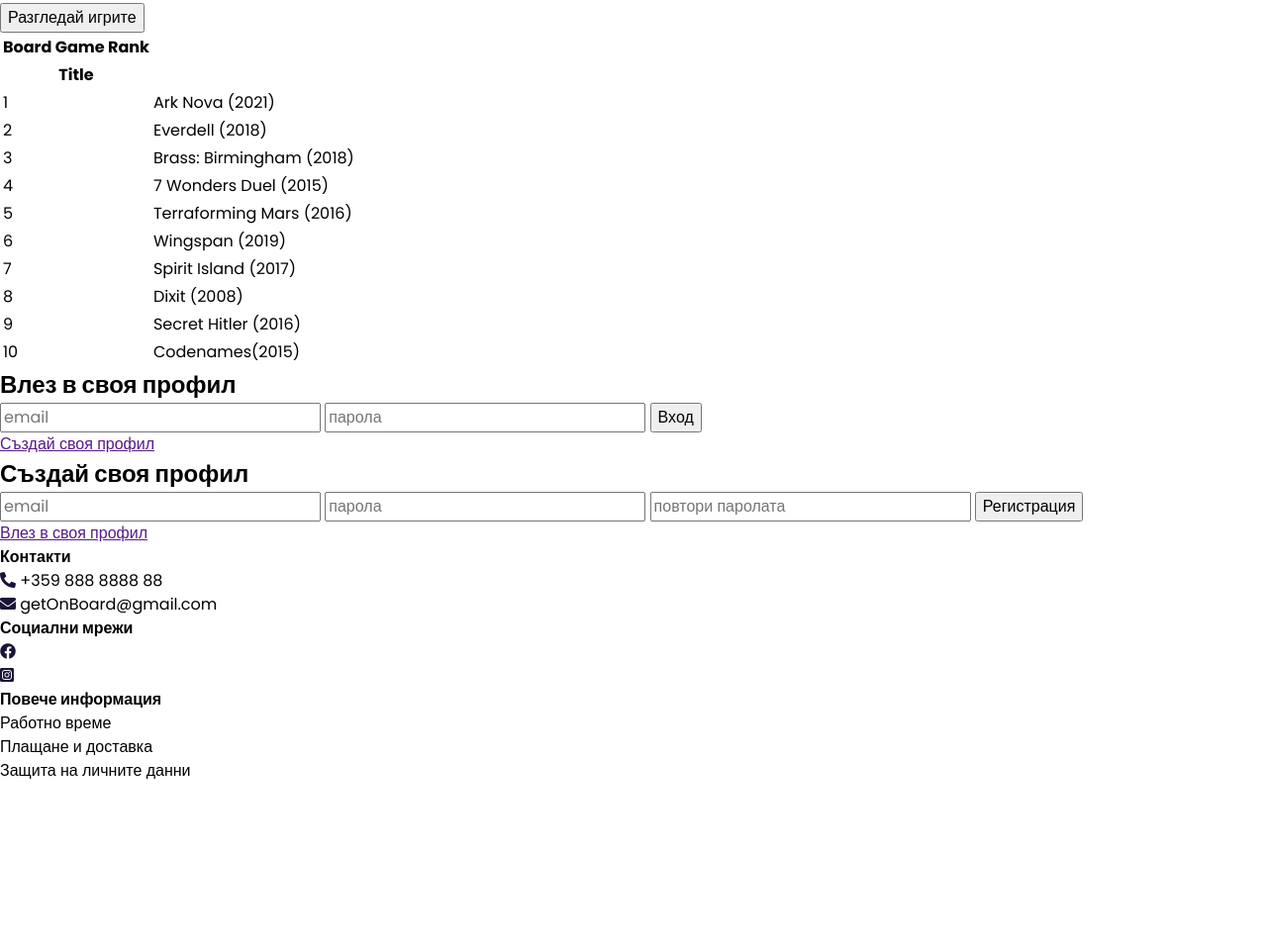
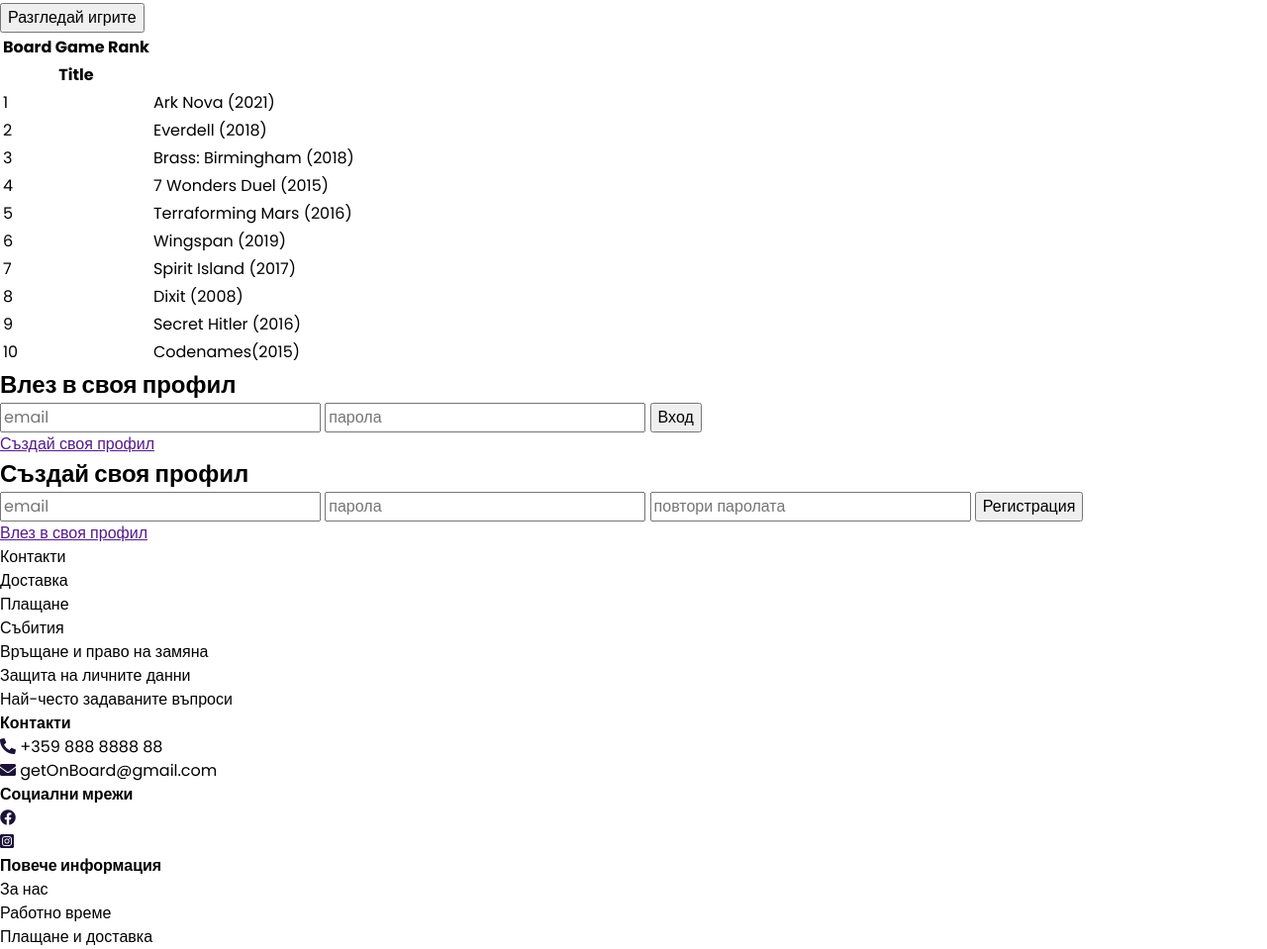
Before and after one commit to LiaKostova/BoardGames-SPA, a plain HTML site: page project_src/index.html in a window 1280 px wide. Shown: the part 1611-2570 px from the top of the page at 99% size. Before the commit the page ends 2402 px from the top, so only its background shows below. Drawn offline with Linux system fonts and the light colour scheme.

Commit message:
Creating 'about us' section and editing the footer section

```diff
--- a/project_src/index.html
+++ b/project_src/index.html
@@ -19,7 +19,7 @@
                 <li class="navigation-li">Начало</li>
                 <li class="navigation-li">Настолни игри</li>
                 <li class="navigation-li">Класации</li>
-                <li class="navigation-li">Контакти</li>
+                <li class="navigation-li">За нас</li>
                 <li class="navigation-li">Вход</li>
             </ul>
         </nav>
@@ -189,6 +189,22 @@
                   </section>
             </div>
 
+            <!-- About us -->
+
+            <div class="contacts">
+                <ul class="contacts-ul" role="list">
+                    <li class="contacts-li">Контакти</li>
+                    <li class="contacts-li">Доставка</li>
+                    <li class="contacts-li">Плащане</li>
+                    <li class="contacts-li">Събития</li>
+                    <li class="contacts-li">Връщане и право на замяна</li>
+                    <li class="contacts-li">Защита на личните данни</li>
+                    <li class="contacts-li">Най-често задаваните въпроси</li>
+
+                </ul>
+            </div>
+
+
 
     </main>
     <footer>
@@ -216,14 +232,15 @@
             <li class="footer-li">
                 <h4 class="footer-li-title">Повече информация</h4>
                 <div class="footer-li-content">
+                    <span class="footer-li-content-text">За нас</span>
+                </div>
+                <div class="footer-li-content">
                    <span class="footer-li-content-text">Работно време</span>
                 </div>
                 <div class="footer-li-content">
                     <span class="footer-li-content-text">Плащане и доставка</span>
                 </div>
-                <div class="footer-li-content">
-                    <span class="footer-li-content-text">Защита на личните данни</span>
-                </div>
+
             </li>
         </ul>
     </footer>
```
Lines whose indentation alone changed are shown as unchanged.
